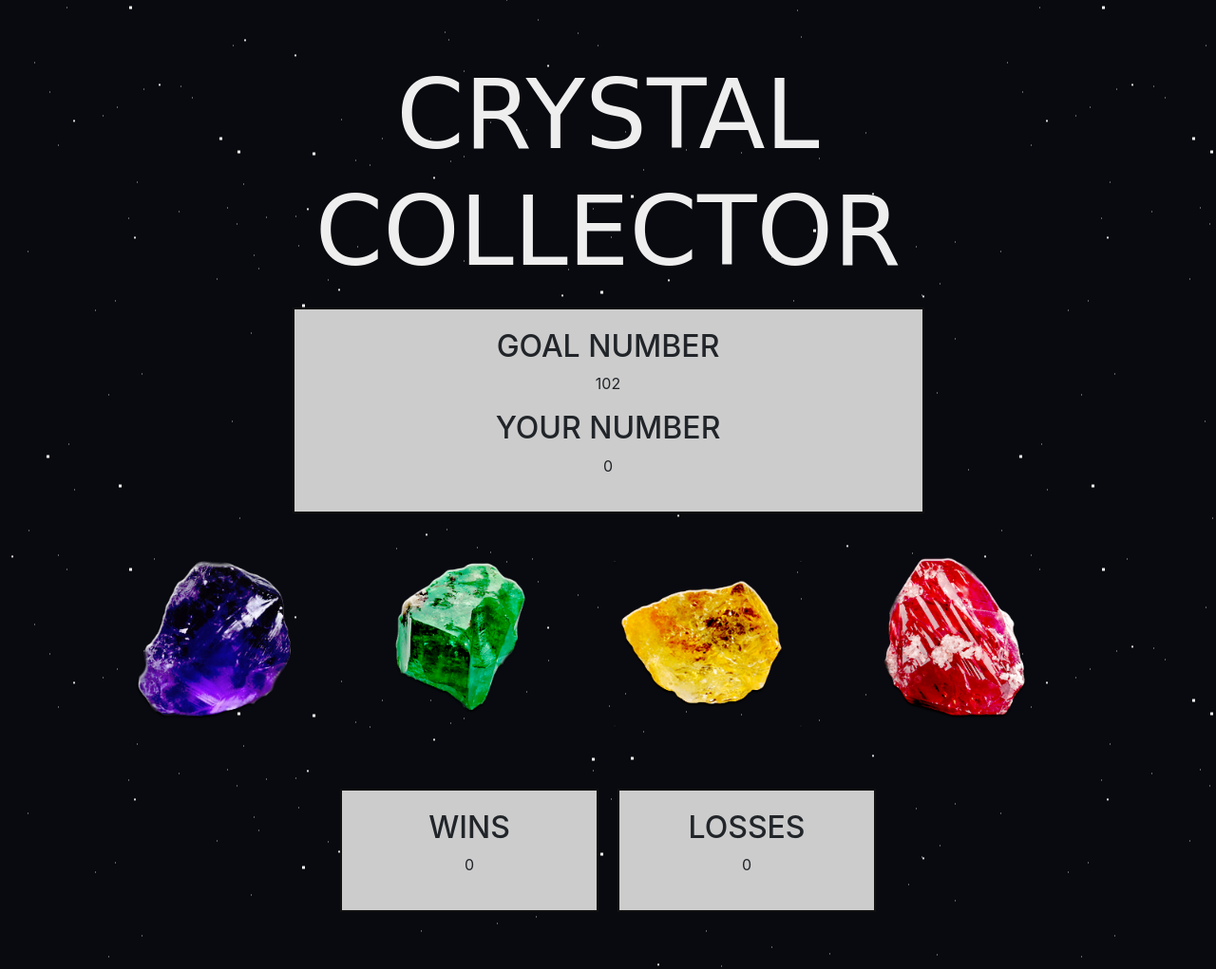
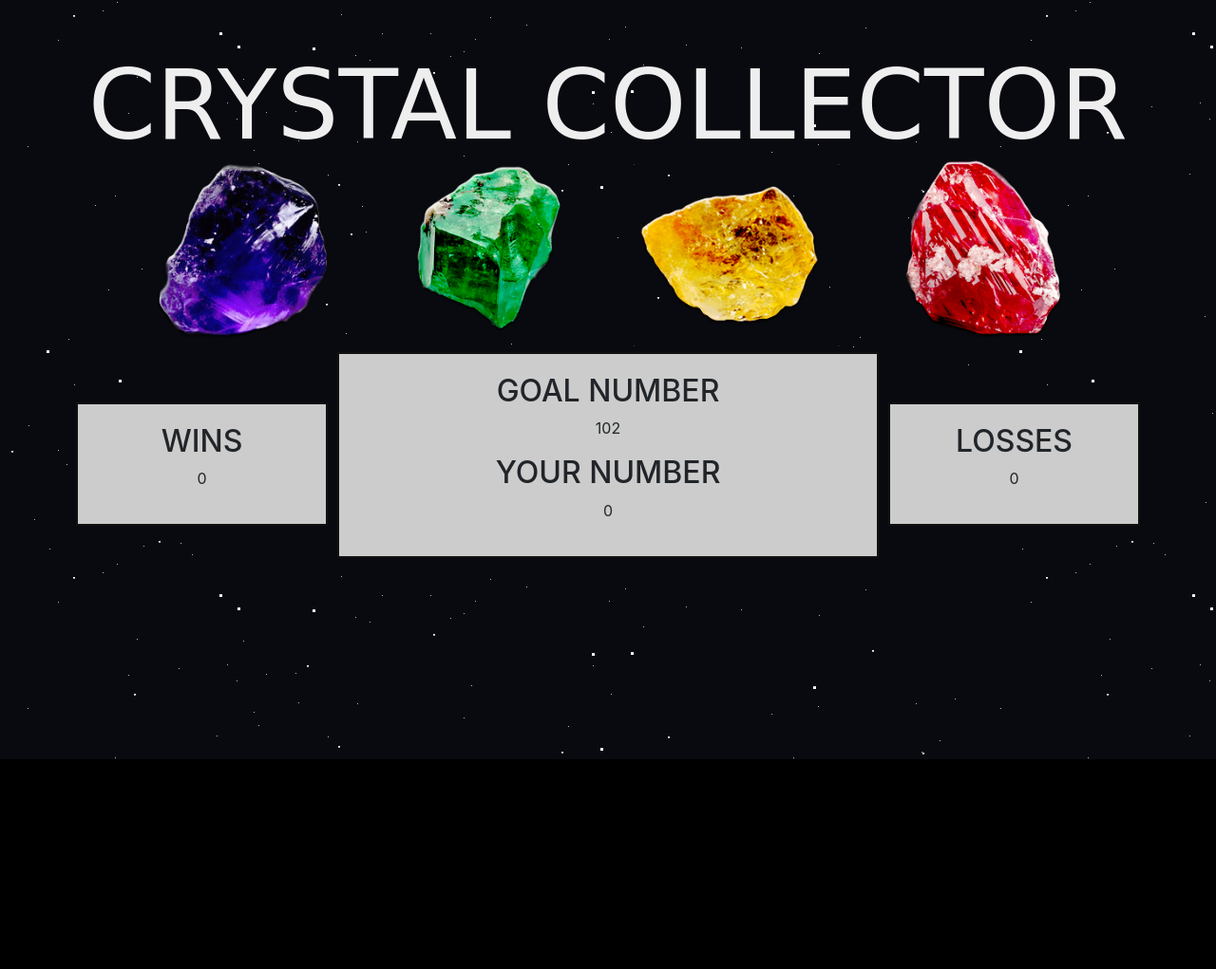
Before and after one commit to giampietrojess/Crystal-Collector, a plain HTML site: page index.html in a window 1280 px wide. Shown: the whole page at 95% size. After the commit the page ends 800 px from the top, so only its background shows below. Drawn offline with nearby package versions, Linux system fonts and the light colour scheme; a web font is replaced by a local one.

Commit message:
adjust css

```diff
--- a/assets/css/styles.css
+++ b/assets/css/styles.css
@@ -4,21 +4,25 @@ body {
     background-position: 0px;
     background-color: #000;
     background-attachment: fixed;
+    width: 100%;
+    height: 100%;
 
 }
 .container {
     margin: 50px auto;
+    width: 100%;
 }
 .crystalbox {
-    border: 0px pink solid;
+    margin-top: -30px;
+    margin-left: 40px;
 }
 
 .crystals {
 
-    width: 200px;
-    height: 200px;
+    width: 220px;
+    height: 220px;
     border: 0px yellow solid;
-    margin: auto 30px;
+    margin: auto 20px;
     float: left;
     align-content: center;
 
@@ -30,9 +34,6 @@ body {
     -moz-transform: scale(1.1);
     -webkit-transform: scale(1.1);
     transform: scale(1.1);
-}
-.col {
-    margin: 10px;
 }
 .main {
     background-color: #ccc;
@@ -46,8 +47,7 @@ body {
     border: 2px #111 solid;
     padding: 20px;
     text-align: center;
-    margin-top: 50px;
-    height: 40%;
+    margin: 0 10px;
 }
 .losses{
 
@@ -55,8 +55,8 @@ body {
     border: 2px #111 solid;
     padding: 20px;
     text-align: center;
-    margin-top: 50px;
-    height: 40%;
+    margin: 0 10px;
+
 }
 
 
--- a/index.html
+++ b/index.html
@@ -15,7 +15,7 @@
 
 
 
-        <title>Hello, world!</title>
+        <title>Crystal Collector</title>
     </head>
     <body>
 
@@ -30,33 +30,28 @@
                 </div>
             </div>
 
+            <div class="row align-items-center">
+                    <div class="col crystalbox">
+
+                    </div>
+
+                </div>
 
             <div class="row align-items-center">
-                <div class="col"></div>
-                <div class="col-md-7 main">
+                <div class="col wins">
+
+                    <h2>WINS</h2>
+                    <p id="winner">0</p>
+
+                </div>
+                <div class="col-md-6 main">
+
                     <h2>GOAL NUMBER</h2>
                     <p id="result"> </p>
 
                     <h2>YOUR NUMBER</h2>
                     <p id="previous"> </p>
-                </div>
-                <div class="col"></div>
-            </div>
 
-            <div class="row align-items-center">
-                <div class="col crystalbox">
-
-                </div>
-
-            </div>
-
-            <div class="row align-items-center">
-                <div class="col"></div>
-
-                <div class="col wins">
-
-                    <h2>WINS</h2>
-                    <p id="winner">0</p>
                 </div>
                 <div class="col losses">
 
@@ -64,8 +59,11 @@
                     <p id="loser">0</p>
 
                 </div>
-                <div class="col"></div>
             </div>
+
+
+
+
 
         </div>
 
```
